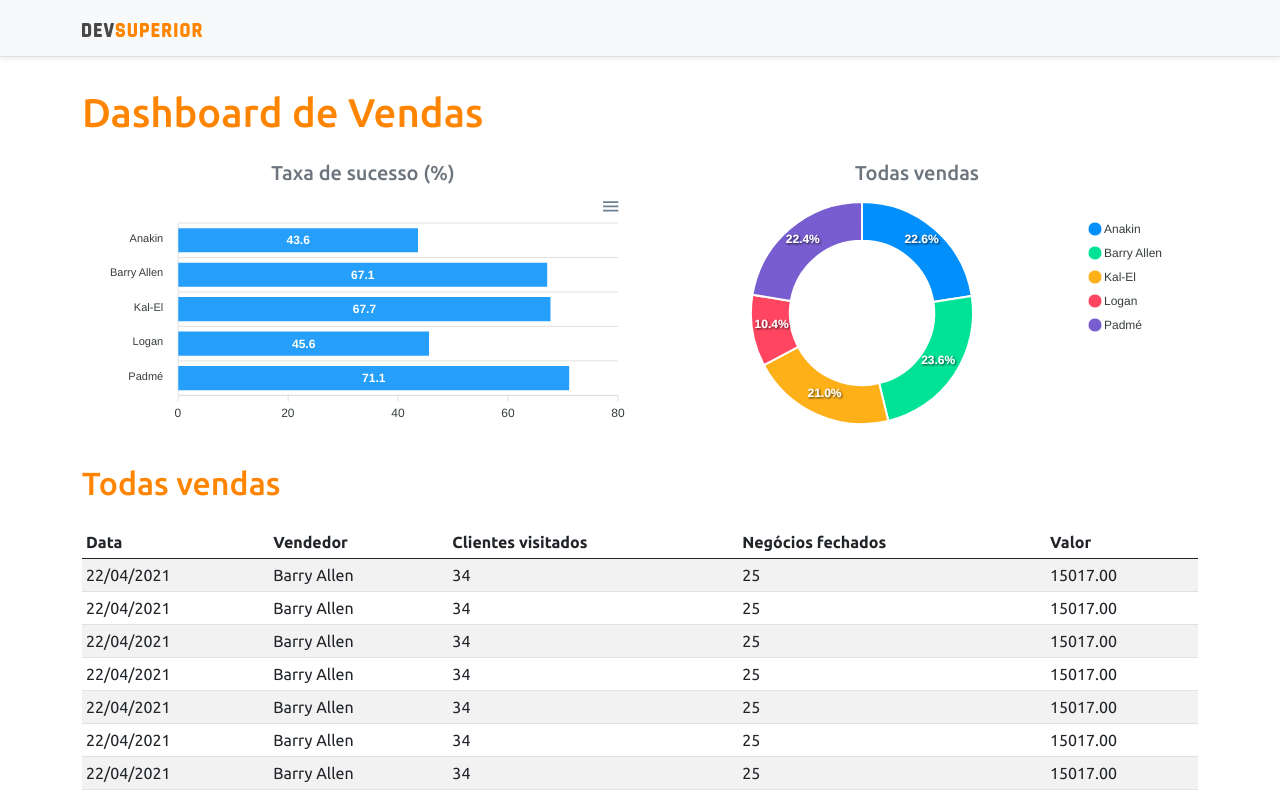
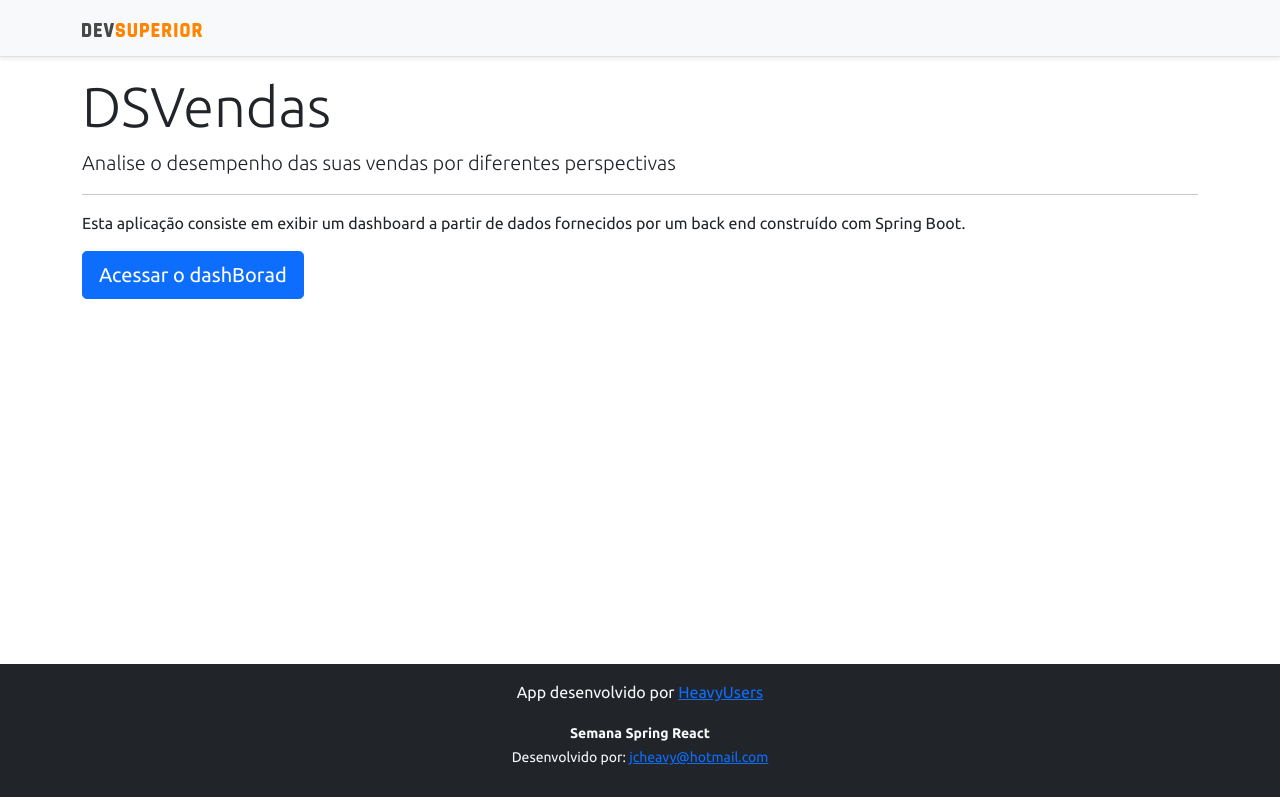
Before and after one commit to jcheavy/Spring-React-vendas2, a React (Create React App) app in the folder frontend/: page / in a window 1280 px wide. Shown: the top 797 px of the page. Built offline with nearby package versions, Linux system fonts and the light colour scheme.

Commit message:
pagina home e rotas

```diff
--- a/frontend/package.json
+++ b/frontend/package.json
@@ -15,6 +15,7 @@
     "react": "^17.0.2",
     "react-apexcharts": "^1.3.9",
     "react-dom": "^17.0.2",
+    "react-router-dom": "^5.2.0",
     "react-scripts": "4.0.3",
     "typescript": "^4.1.2",
     "web-vitals": "^1.0.1"
@@ -42,5 +43,8 @@
       "last 1 firefox version",
       "last 1 safari version"
     ]
+  },
+  "devDependencies": {
+    "@types/react-router-dom": "^5.1.7"
   }
 }
--- a/frontend/src/App.tsx
+++ b/frontend/src/App.tsx
@@ -1,36 +1,10 @@
-import BarChart from "components/BarChart";
-import DataTable from "components/DataTable";
-import DonutChart from "components/DonutChart";
-import Footer from "components/Footer";
-import NavBar from "components/NavBar";
+
+import Routes from "Routes";
 
 
 function App() {
   return (
-    <>
-      <NavBar />
-      <div className="container">
-        <h1 className="text-primary py-3">Dashboard de Vendas</h1>
-
-        <div className="row px-3">
-          <div className="col-sm-6">
-            <h5 className="text-center text-secondary">Taxa de sucesso (%)</h5>
-            <BarChart />
-          </div>
-          <div className="col-sm-6">
-            <h5 className="text-center text-secondary">Todas vendas</h5>
-            <DonutChart />
-          </div>
-        </div>
-
-        <div className="py-3">
-          <h2 className="text-primary">Todas vendas</h2>
-        </div>
-
-        <DataTable />
-      </div>
-      <Footer />
-    </>
+   <Routes/>
   );
 }
 
--- /dev/null
+++ b/frontend/src/Routes.tsx
@@ -0,0 +1,26 @@
+import Dashboard from "pages/Dashboard";
+import Home from "pages/Home";
+import React from "react";
+import {BrowserRouter, Route, Switch} from 'react-router-dom';
+
+const Routes = () => {
+    return (
+
+        <BrowserRouter>
+            <Switch>
+                <Route path="/" exact>
+                    <Home />
+                </Route>
+
+                <Route path="/dashboard">
+                    <Dashboard />
+                </Route>
+
+            </Switch>
+
+
+        </BrowserRouter>
+    );
+}
+
+export default Routes;
--- a/frontend/src/components/NavBar/index.tsx
+++ b/frontend/src/components/NavBar/index.tsx
@@ -1,11 +1,14 @@
 import ImgDsDark from 'assets/img/ds-dark.svg';
+import { Link } from 'react-router-dom';
 
 const NavBar = () => {
     return (
         <div className="d-flex flex-column flex-md-row align-items-center p-3 px-md-4 mb-3 bg-light border-bottom shadow-sm">
             <div className="container">
                 <nav className="my-2 my-md-0 mr-md-3">
-                    <img src={ImgDsDark} alt="DevSuperior" width="120" />
+                    <Link to="/">
+                        <img src={ImgDsDark} alt="DevSuperior" width="120" />
+                    </Link>
                 </nav>
             </div>
         </div>
--- /dev/null
+++ b/frontend/src/pages/Dashboard/index.tsx
@@ -0,0 +1,37 @@
+import BarChart from "components/BarChart";
+import DataTable from "components/DataTable";
+import DonutChart from "components/DonutChart";
+import Footer from "components/Footer";
+import NavBar from "components/NavBar";
+import React from "react";
+
+const Dashboard = () => {
+    return (
+        <>
+      <NavBar />
+      <div className="container">
+        <h1 className="text-primary py-3">Dashboard de Vendas</h1>
+
+        <div className="row px-3">
+          <div className="col-sm-6">
+            <h5 className="text-center text-secondary">Taxa de sucesso (%)</h5>
+            <BarChart />
+          </div>
+          <div className="col-sm-6">
+            <h5 className="text-center text-secondary">Todas vendas</h5>
+            <DonutChart />
+          </div>
+        </div>
+
+        <div className="py-3">
+          <h2 className="text-primary">Todas vendas</h2>
+        </div>
+
+        <DataTable />
+      </div>
+      <Footer />
+    </>
+    );
+}
+
+export default Dashboard;
--- /dev/null
+++ b/frontend/src/pages/Home/index.tsx
@@ -0,0 +1,24 @@
+import Footer from "components/Footer";
+import NavBar from "components/NavBar";
+import { Link } from "react-router-dom";
+
+const Home = () => {
+    return (
+        <>
+        <NavBar />
+        <div className="container">
+            <div className="jumbotron">
+                <h1 className="display-4">DSVendas</h1>
+                <p className="lead">Analise o desempenho das suas vendas por diferentes perspectivas</p>
+                <hr />
+                <p>Esta aplicação consiste em exibir um dashboard a partir de dados fornecidos por um back end construído com Spring Boot.</p>
+                <Link className="btn btn-primary btn-lg" to="/dashboard">Acessar o dashBorad</Link>
+
+            </div>
+        </div>
+        <Footer />
+        </>
+    );
+}
+
+export default Home;
```
Also changed, not shown: 1 other file (tests, documents, lock files or other folders).
